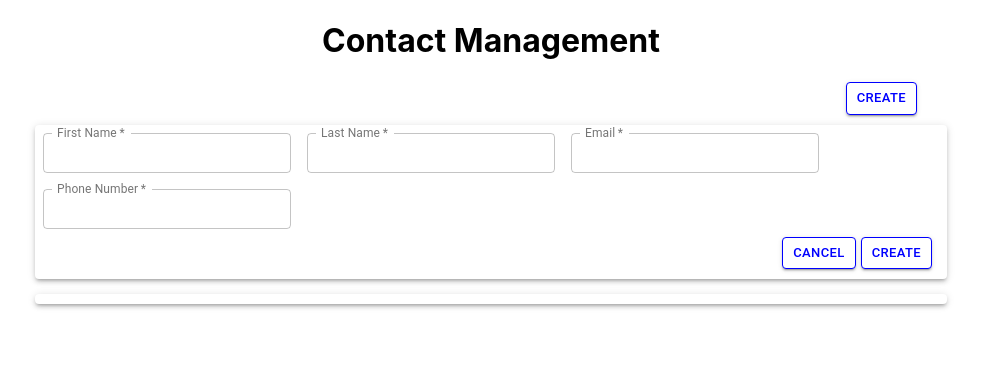
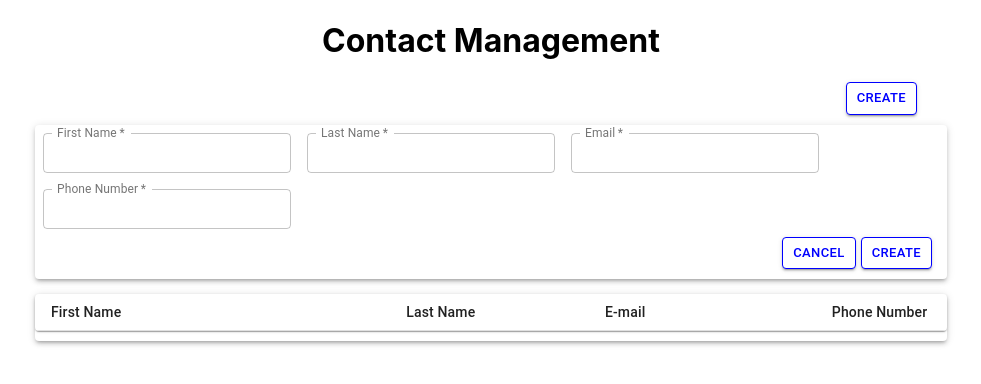
Before and after one commit to jhcxavier/React_training, a React (Create React App) app in the folder react-training/: page / in a window 1280 px wide. Shown: the top 384 px of the page, without its empty margins (149-1130 px from the left). Built offline with nearby package versions, Linux system fonts and the light colour scheme.

Commit message:
list of contacts rendered on a Material UI table

```diff
--- a/react-training/src/components/ListOfContacts.js
+++ b/react-training/src/components/ListOfContacts.js
@@ -3,6 +3,14 @@ import { Context } from "../store/appContext";
 import Box from "@material-ui/core/Box";
 import Paper from "@material-ui/core/Paper";
 import Grid from "@material-ui/core/Grid";
+import { makeStyles } from '@material-ui/core/styles';
+import Table from '@material-ui/core/Table';
+import TableBody from '@material-ui/core/TableBody';
+import TableCell from '@material-ui/core/TableCell';
+import TableContainer from '@material-ui/core/TableContainer';
+import TableHead from '@material-ui/core/TableHead';
+import TableRow from '@material-ui/core/TableRow';
+
 
 const ListOfContacts = () => {
   const { store } = useContext(Context);
@@ -18,20 +26,35 @@ const ListOfContacts = () => {
       }}
     >
       <Grid container>
-        {listOfContacts &&
-          listOfContacts.map((e, index) => (
-            <Box key={index}>
-              <span>
-                {e.firstName +
-                  " " +
-                  e.lastName +
-                  " " +
-                  e.email +
-                  " " +
-                  e.phoneNumber}{" "}
-              </span>
-            </Box>
-          ))}
+
+      <TableContainer component={Paper}>
+                <Table  size="small" aria-label="a dense table">
+                  <TableHead>
+                    <TableRow>
+                      <TableCell>First Name</TableCell>
+                      <TableCell align="right">Last Name</TableCell>
+                      <TableCell align="right">E-mail</TableCell>
+                      <TableCell align="right">Phone Number&nbsp;</TableCell>
+                    </TableRow>
+                  </TableHead>
+                  <TableBody>
+
+                    {listOfContacts.map((e, index) => (
+                      <TableRow key={index}>
+                        <TableCell component="th" scope="row">
+                          {e.firstName}
+                        </TableCell>
+                        <TableCell align="right">{e.lastName}</TableCell>
+                        <TableCell align="right">{e.email}</TableCell>
+                        <TableCell align="right">{e.phoneNumber}</TableCell>
+
+                      </TableRow>
+                    ))}
+
+                  </TableBody>
+                </Table>
+              </TableContainer>
+
       </Grid>
     </Paper>
   );
```
Also changed, not shown: 1 other file (tests, documents, lock files or other folders).
